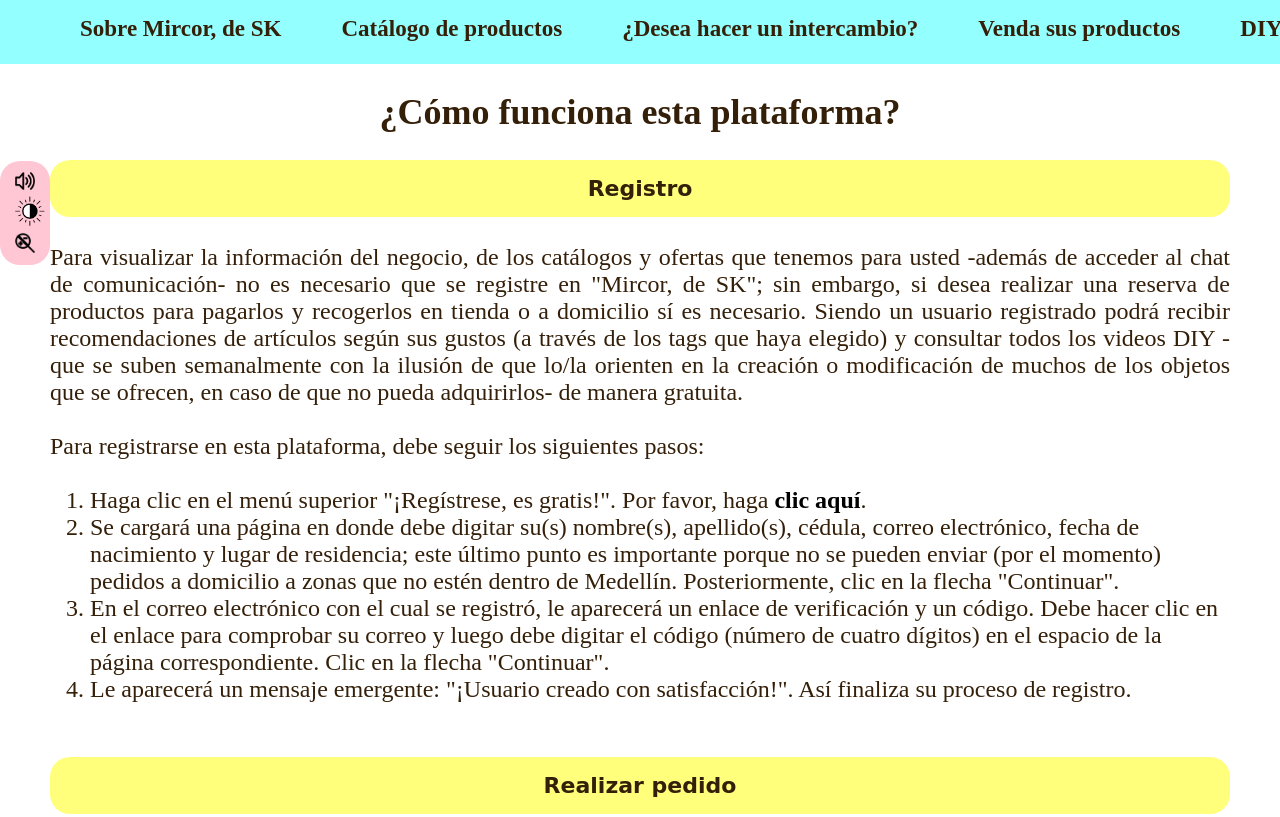
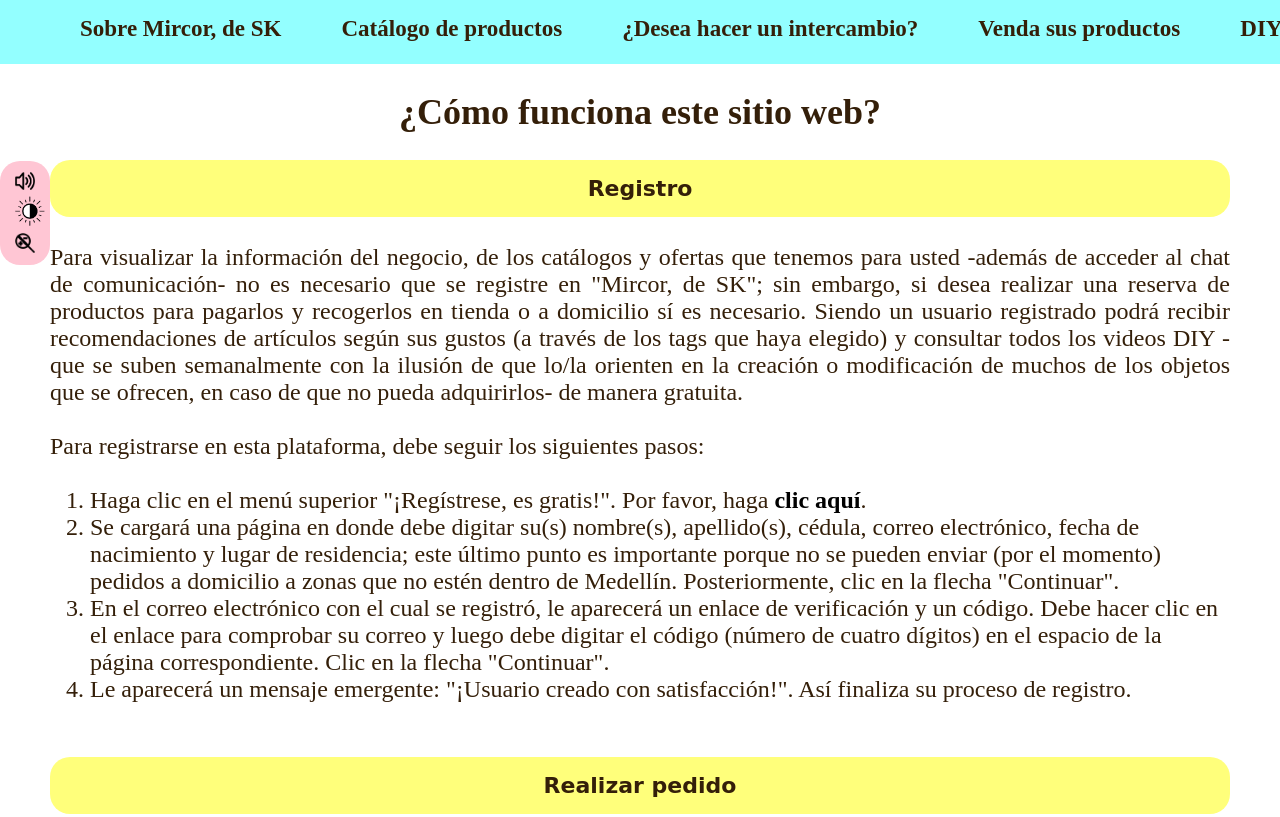
Before and after one commit to shar12kat/Mircor_de_SK, a plain HTML site: page funcionaplataforma.html in a window 1280 px wide. Shown: the top 817 px of the page. Drawn offline with Linux system fonts and the light colour scheme; a web font is replaced by a local one.

Commit message:
Cambio de título.

```diff
--- a/funcionaplataforma.html
+++ b/funcionaplataforma.html
@@ -60,7 +60,7 @@
 <!--Fin del menú de accesibilidad-->
 
 <main>
-    <h1 class="titulocentrado">¿Cómo funciona esta plataforma?</h1><br>
+    <h1 class="titulocentrado">¿Cómo funciona este sitio web?</h1><br>
 
     <h2 class="coloramarillo">Registro</h2><br>
 
```
